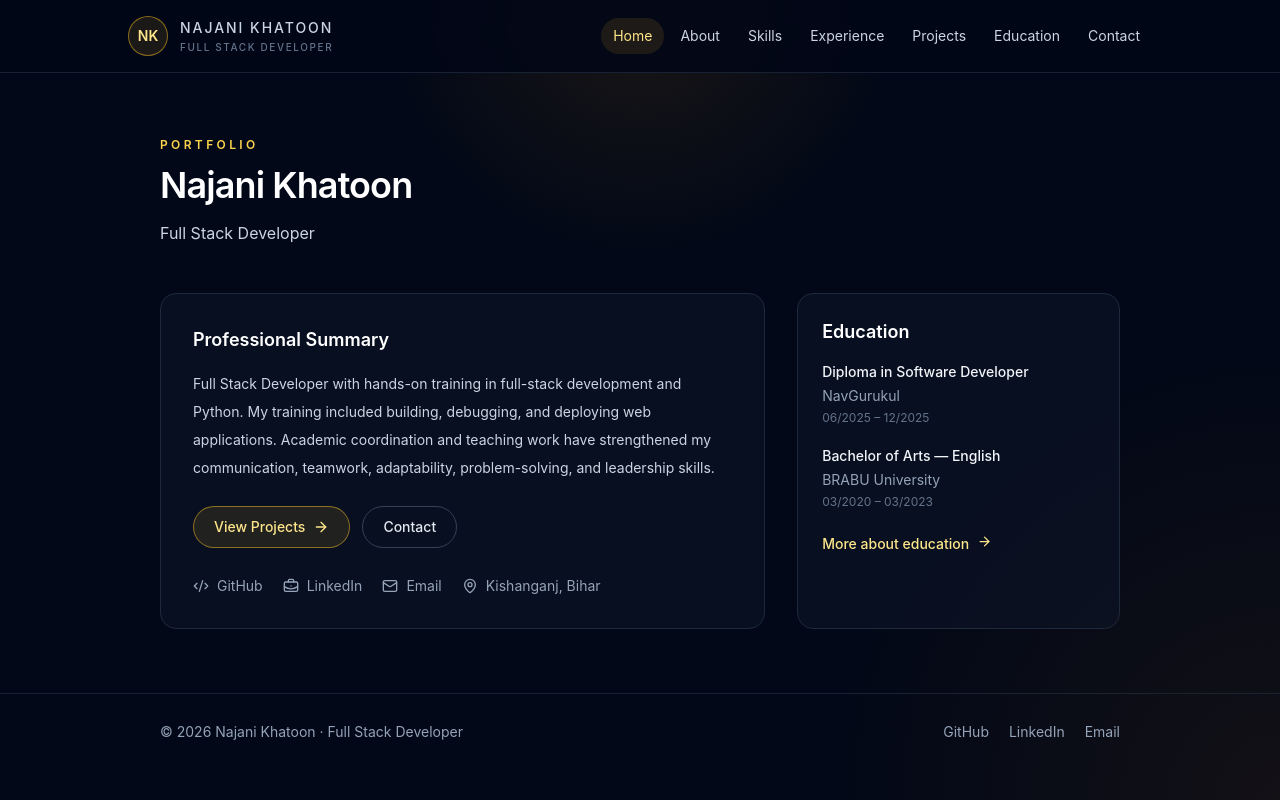
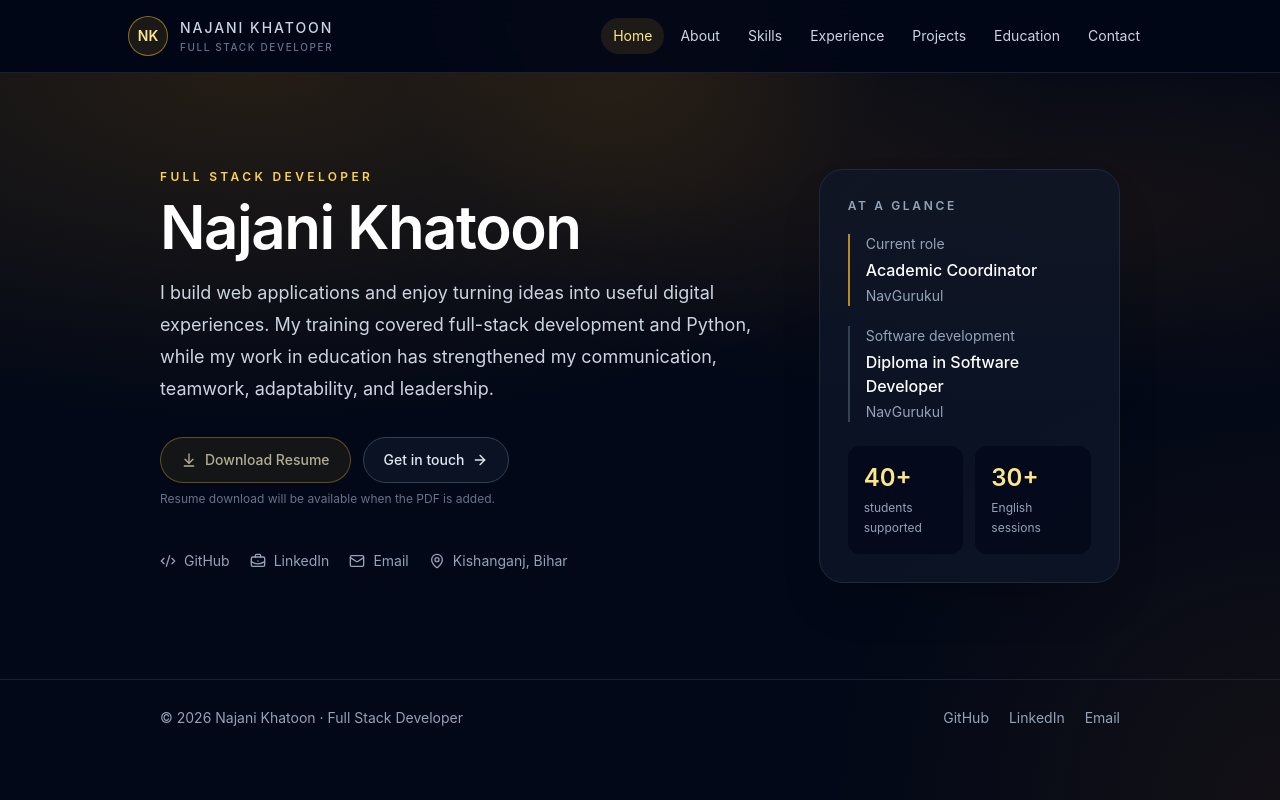
Before and after one commit to najanikhatoon25/myPortfolio, a React (Vite) app: page / in a window 1280 px wide. Built offline with nearby package versions, Linux system fonts and the light colour scheme.

Commit message:
feat: polish home and add certificates

```diff
--- a/src/components/PageLayout.jsx
+++ b/src/components/PageLayout.jsx
@@ -2,7 +2,7 @@ import SectionTitle from './SectionTitle';
 
 const PageLayout = ({ eyebrow, title, description, children }) => {
   return (
-    <main className="mx-auto min-h-[70vh] w-full max-w-5xl px-6 py-12 md:px-8 md:py-16">
+    <main className="mx-auto min-h-[70vh] w-full max-w-5xl px-6 py-12 md:px-8 md:py-16 max-[320px]:px-3 max-[320px]:py-8">
       <SectionTitle as="h1" eyebrow={eyebrow} title={title} subtitle={description} />
       {children}
     </main>
--- a/src/components/ProjectCard.jsx
+++ b/src/components/ProjectCard.jsx
@@ -12,10 +12,10 @@ const ProjectCard = ({ project }) => {
   } = project;
 
   return (
-    <article className="flex h-full flex-col rounded-2xl border border-slate-800 bg-slate-900/50 p-6 transition-colors hover:border-slate-700">
-      <div className="mb-5 flex items-start justify-between gap-4">
+    <article className="flex h-full min-w-0 flex-col rounded-2xl border border-slate-800 bg-slate-900/50 p-6 transition-colors hover:border-slate-700 max-[320px]:p-4">
+      <div className="mb-5 flex min-w-0 items-start justify-between gap-4 max-[320px]:gap-2">
         <span className="text-sm font-medium tracking-[0.2em] text-amber-300">{number}</span>
-        <span className="rounded-full border border-slate-700 px-3 py-1 text-xs text-slate-300">
+        <span className="rounded-full border border-slate-700 px-3 py-1 text-xs text-slate-300 max-[320px]:px-2">
           {category}
         </span>
       </div>
--- a/src/components/SiteLayout.jsx
+++ b/src/components/SiteLayout.jsx
@@ -17,7 +17,7 @@ const SiteLayout = () => {
       <footer className="border-t border-slate-800/80">
         <div className="mx-auto flex max-w-5xl flex-col gap-3 px-6 py-7 text-sm text-slate-400 md:flex-row md:items-center md:justify-between md:px-8">
           <p>© 2026 {profile.name} · {profile.role}</p>
-          <div className="flex gap-5">
+          <div className="flex flex-wrap gap-5 max-[200px]:gap-x-3">
             <a className="transition hover:text-amber-200" href={profile.github} target="_blank" rel="noreferrer">GitHub</a>
             <a className="transition hover:text-amber-200" href={profile.linkedin} target="_blank" rel="noreferrer">LinkedIn</a>
             <a className="transition hover:text-amber-200" href={`mailto:${profile.email}`}>Email</a>
--- a/src/data/resume.js
+++ b/src/data/resume.js
@@ -23,7 +23,7 @@ export const experiences = [
   {
     role: 'English Facilitator',
     organization: 'NavGurukul',
-    period: '08/2025 – 01/2025',
+    period: '10/08/2025 – 01/01/2026',
     location: 'Kishanganj, Bihar',
     responsibilities: [
       'Conducted 30+ interactive English speaking sessions for 40+ learners.',
@@ -41,6 +41,23 @@ export const experiences = [
       'Helped students develop basic communication, learning, and creative skills.',
       'Managed classroom activities and supported students’ overall growth and participation.',
     ],
+  },
+];
+
+export const certificates = [
+  {
+    title: 'Certificate of Recognition — English Facilitator',
+    organization: 'NavGurukul',
+    date: '10/08/2025 – 01/01/2026',
+    image: '/certificates/english-facilitator-recognition.jpeg',
+    alt: 'NavGurukul Certificate of Recognition for Najani Khatoon’s work as an English Facilitator',
+  },
+  {
+    title: 'Certificate of Participation — Nadi Mitra Abhiyan',
+    organization: 'National Youth Climate Consortium',
+    date: '16 January 2026',
+    image: '/certificates/nadi-mitra-abhiyan-participation.jpeg',
+    alt: 'Certificate of Participation for Nadi Mitra Abhiyan in Bhatgaon, Kishanganj',
   },
 ];
 
--- a/src/index.css
+++ b/src/index.css
@@ -20,7 +20,7 @@ html {
 
 body {
   margin: 0;
-  min-width: 320px;
+  min-width: 180px;
   min-height: 100vh;
   background:
     radial-gradient(circle at top, rgba(245, 158, 11, 0.10), transparent 25%),
--- a/src/sections/About.jsx
+++ b/src/sections/About.jsx
@@ -20,7 +20,7 @@ const strengths = [
 
 const About = () => {
   return (
-    <section id="about" className="mx-auto max-w-6xl px-6 py-20 md:px-8">
+    <section id="about" className="mx-auto max-w-6xl px-6 py-20 md:px-8 max-[320px]:px-0">
       <SectionTitle
         as="h1"
         eyebrow="About Me"
@@ -28,11 +28,11 @@ const About = () => {
         subtitle="I'm a Full Stack Developer with hands-on training in Python and web application development. I enjoy solving problems by building, debugging, and deploying applications. My experience supporting students as an Academic Coordinator has also strengthened my communication, teamwork, adaptability, and leadership."
       />
 
-      <div className="grid gap-5 md:grid-cols-3">
+      <div className="grid min-w-0 gap-5 md:grid-cols-3">
         {strengths.map(({ title, description }) => (
           <article
             key={title}
-            className="rounded-2xl border border-slate-800 bg-slate-900/50 p-6"
+            className="min-w-0 rounded-2xl border border-slate-800 bg-slate-900/50 p-6 max-[320px]:p-4"
           >
             <h3 className="text-lg font-semibold text-white">{title}</h3>
             <p className="mt-3 text-sm leading-7 text-slate-300">{description}</p>
--- a/src/sections/Projects.jsx
+++ b/src/sections/Projects.jsx
@@ -4,7 +4,7 @@ import { projects } from '../data/projects';
 
 const Projects = () => {
   return (
-    <section id="projects" className="mx-auto max-w-6xl px-6 py-20 md:px-8">
+    <section id="projects" className="mx-auto max-w-6xl px-6 py-20 md:px-8 max-[320px]:px-0">
       <SectionTitle
         as="h1"
         eyebrow="Selected Work"
@@ -12,7 +12,7 @@ const Projects = () => {
         subtitle="A selection of projects from my full-stack and frontend development work."
       />
 
-      <div className="grid gap-5 md:grid-cols-2 xl:grid-cols-3">
+      <div className="grid min-w-0 gap-5 md:grid-cols-2 xl:grid-cols-3">
         {projects.map((project) => (
           <ProjectCard key={project.number} project={project} />
         ))}
--- a/src/views/Home.jsx
+++ b/src/views/Home.jsx
@@ -1,73 +1,93 @@
-import { ArrowRight, BriefcaseBusiness, CodeXml, Mail, MapPin } from 'lucide-react';
+import { ArrowDownToLine, ArrowRight, BriefcaseBusiness, CodeXml, Mail, MapPin } from 'lucide-react';
 import { Link } from 'react-router-dom';
-import PageLayout from '../components/PageLayout';
-import { education, profile } from '../data/resume';
+import { education, experiences, profile } from '../data/resume';
 
 const Home = () => (
-  <PageLayout
-    eyebrow="Portfolio"
-    title={profile.name}
-    description={profile.role}
+  <main className="relative isolate overflow-hidden">
+    <div className="pointer-events-none absolute inset-x-0 top-0 -z-10 h-[28rem] bg-[radial-gradient(ellipse_at_20%_0%,rgba(245,158,11,0.14),transparent_55%),radial-gradient(ellipse_at_85%_30%,rgba(217,119,6,0.09),transparent_45%)]" />
+    <div className="mx-auto w-full max-w-5xl px-6 py-14 sm:py-20 md:px-8 md:py-24 max-[320px]:px-3 max-[320px]:py-9">
+      <div className="grid items-start gap-10 lg:grid-cols-[minmax(0,1.4fr)_minmax(16rem,0.7fr)] lg:gap-14">
+        <section>
+          <p className="mb-3 text-xs font-semibold uppercase tracking-[0.28em] text-amber-300">
+            Full Stack Developer
+          </p>
+          <h1 className="max-w-3xl text-4xl font-semibold tracking-tight text-white sm:text-5xl md:text-6xl max-[320px]:text-3xl">
+            {profile.name}
+          </h1>
+          <p className="mt-5 max-w-2xl text-base leading-7 text-slate-300 sm:text-lg sm:leading-8">
+            I build web applications and enjoy turning ideas into useful digital experiences.
+            My training covered full-stack development and Python, while my work in education
+            has strengthened my communication, teamwork, adaptability, and leadership.
+          </p>
+
+          <div className="mt-8 flex flex-wrap gap-3">
+            <button
+              type="button"
+              disabled
+              title="Upload your resume PDF to enable the download."
+              aria-describedby="resume-download-note"
+              className="inline-flex cursor-not-allowed items-center gap-2 rounded-full border border-amber-400/50 bg-amber-400/10 px-5 py-3 text-sm font-medium text-amber-100 opacity-70"
             >
-    <div className="grid gap-8 md:grid-cols-[minmax(0,1.5fr)_minmax(15rem,0.8fr)]">
-      <section className="rounded-2xl border border-slate-800 bg-slate-900/50 p-6 md:p-8">
-        <h2 className="text-lg font-semibold text-white">Professional Summary</h2>
-        <p className="mt-4 text-sm leading-7 text-slate-300">
-          Full Stack Developer with hands-on training in full-stack development and Python.
-          My training included building, debugging, and deploying web applications. Academic
-          coordination and teaching work have strengthened my communication, teamwork,
-          adaptability, problem-solving, and leadership skills.
-        </p>
-        <div className="mt-6 flex flex-wrap gap-3">
-          <Link
-            to="/projects"
-            className="inline-flex items-center gap-2 rounded-full border border-amber-400/50 bg-amber-400/10 px-5 py-2.5 text-sm font-medium text-amber-200 transition hover:bg-amber-400/20 focus-visible:outline focus-visible:outline-2 focus-visible:outline-offset-2 focus-visible:outline-amber-300"
-          >
-            View Projects <ArrowRight size={16} aria-hidden="true" />
-          </Link>
+              <ArrowDownToLine size={16} aria-hidden="true" />
+              Download Resume
+            </button>
             <Link
               to="/contact"
-            className="inline-flex items-center gap-2 rounded-full border border-slate-700 px-5 py-2.5 text-sm font-medium text-slate-200 transition hover:border-slate-500 hover:text-white focus-visible:outline focus-visible:outline-2 focus-visible:outline-offset-2 focus-visible:outline-amber-300"
+              className="inline-flex items-center gap-2 rounded-full border border-slate-700 bg-slate-900/70 px-5 py-3 text-sm font-medium text-slate-200 transition hover:border-slate-500 hover:text-white focus-visible:outline focus-visible:outline-2 focus-visible:outline-offset-2 focus-visible:outline-amber-300"
             >
-            Contact
+              Get in touch <ArrowRight size={16} aria-hidden="true" />
             </Link>
           </div>
-        <div className="mt-7 flex flex-wrap gap-x-5 gap-y-3 text-sm text-slate-400">
-          <a className="inline-flex items-center gap-2 transition hover:text-amber-200" href={profile.github} target="_blank" rel="noreferrer">
+          <p id="resume-download-note" className="mt-2 text-xs text-slate-500">
+            Resume download will be available when the PDF is added.
+          </p>
+
+          <div className="mt-8 flex flex-wrap gap-x-5 gap-y-3 text-sm text-slate-400 max-[200px]:flex-col max-[200px]:items-start">
+            <a className="inline-flex min-h-11 items-center gap-2 transition hover:text-amber-200" href={profile.github} target="_blank" rel="noreferrer">
               <CodeXml size={16} aria-hidden="true" /> GitHub
             </a>
-          <a className="inline-flex items-center gap-2 transition hover:text-amber-200" href={profile.linkedin} target="_blank" rel="noreferrer">
+            <a className="inline-flex min-h-11 items-center gap-2 transition hover:text-amber-200" href={profile.linkedin} target="_blank" rel="noreferrer">
               <BriefcaseBusiness size={16} aria-hidden="true" /> LinkedIn
             </a>
-          <a className="inline-flex items-center gap-2 transition hover:text-amber-200" href={`mailto:${profile.email}`}>
+            <a className="inline-flex min-h-11 items-center gap-2 transition hover:text-amber-200" href={`mailto:${profile.email}`}>
               <Mail size={16} aria-hidden="true" /> Email
             </a>
-          <span className="inline-flex items-center gap-2">
+            <span className="inline-flex min-h-11 items-center gap-2">
               <MapPin size={16} aria-hidden="true" /> {profile.location}
             </span>
           </div>
         </section>
 
-      <aside className="rounded-2xl border border-slate-800 bg-slate-900/50 p-6">
-        <h2 className="text-lg font-semibold text-white">Education</h2>
-        <div className="mt-4 space-y-5">
-          {education.map((item) => (
-            <div key={item.qualification}>
-              <h3 className="text-sm font-medium text-slate-100">{item.qualification}</h3>
-              <p className="mt-1 text-sm text-slate-400">{item.institution}</p>
-              <p className="mt-1 text-xs text-slate-500">{item.period}</p>
+        <aside className="rounded-3xl border border-slate-800 bg-slate-900/70 p-6 shadow-2xl shadow-black/20 sm:p-7">
+          <p className="text-xs font-semibold uppercase tracking-[0.22em] text-slate-400">
+            At a glance
+          </p>
+          <div className="mt-5 space-y-5">
+            <div className="border-l-2 border-amber-400/70 pl-4">
+              <p className="text-sm text-slate-400">Current role</p>
+              <h2 className="mt-1 font-medium text-white">{experiences[0].role}</h2>
+              <p className="mt-1 text-sm text-slate-400">{experiences[0].organization}</p>
             </div>
-          ))}
+            <div className="border-l-2 border-slate-700 pl-4">
+              <p className="text-sm text-slate-400">Software development</p>
+              <h2 className="mt-1 font-medium text-white">{education[0].qualification}</h2>
+              <p className="mt-1 text-sm text-slate-400">{education[0].institution}</p>
             </div>
-        <Link
-          to="/education"
-          className="mt-6 inline-flex text-sm font-medium text-amber-200 transition hover:text-amber-100 focus-visible:outline focus-visible:outline-2 focus-visible:outline-offset-4 focus-visible:outline-amber-300"
-        >
-          More about education <ArrowRight size={15} className="ml-2" aria-hidden="true" />
-        </Link>
+            <div className="grid grid-cols-2 gap-3 pt-1">
+              <div className="rounded-xl bg-slate-950/70 p-4">
+                <p className="text-2xl font-semibold text-amber-200">40+</p>
+                <p className="mt-1 text-xs leading-5 text-slate-400">students supported</p>
+              </div>
+              <div className="rounded-xl bg-slate-950/70 p-4">
+                <p className="text-2xl font-semibold text-amber-200">30+</p>
+                <p className="mt-1 text-xs leading-5 text-slate-400">English sessions</p>
+              </div>
+            </div>
+          </div>
         </aside>
       </div>
-  </PageLayout>
+    </div>
+  </main>
 );
 
 export default Home;
--- a/src/views/Skills.jsx
+++ b/src/views/Skills.jsx
@@ -7,13 +7,13 @@ const Skills = () => (
     title="Tools and skills I work with."
     description="Grouped from the skills listed in my resume."
   >
-    <div className="grid gap-5 md:grid-cols-2">
+    <div className="grid min-w-0 gap-5 md:grid-cols-2">
       {skillGroups.map(({ name, skills }) => (
-        <section key={name} className="rounded-2xl border border-slate-800 bg-slate-900/50 p-6">
+        <section key={name} className="min-w-0 rounded-2xl border border-slate-800 bg-slate-900/50 p-6 max-[320px]:p-4">
           <h2 className="text-lg font-semibold text-white">{name}</h2>
           <ul className="mt-4 flex flex-wrap gap-2">
             {skills.map((skill) => (
-              <li key={skill} className="rounded-lg border border-slate-700 bg-slate-950/70 px-3 py-2 text-sm text-slate-300">
+              <li key={skill} className="max-w-full break-words rounded-lg border border-slate-700 bg-slate-950/70 px-3 py-2 text-sm text-slate-300">
                 {skill}
               </li>
             ))}
```
Also changed, not shown: src/components/CertificateCard.jsx (added, +64 -0 lines), src/components/Navbar.jsx (+7 -7 lines), src/views/Experience.jsx (+18 -1 lines), public/certificates/english-facilitator-recognition.jpeg (added), public/certificates/nadi-mitra-abhiyan-participation.jpeg (added). Lines whose indentation alone changed are shown as unchanged.
